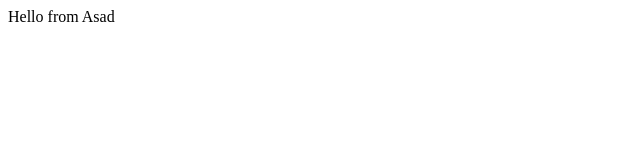
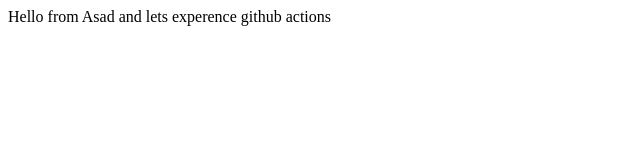
Before and after one commit to ihsan-buneri/react_bootcamp_class_1, a plain HTML site: page index.html in a window 1280 px wide. Shown: the whole page, without its empty margins (0-640 px from the left). Drawn offline with Linux system fonts and the light colour scheme.

Commit message:
Update index.html

```diff
--- a/index.html
+++ b/index.html
@@ -7,6 +7,6 @@
   <title>Document</title>
 </head>
 <body>
-  <div>Hello from Asad</div>
+  <div>Hello from Asad and lets experence github actions</div>
 </body>
 </html>
```
